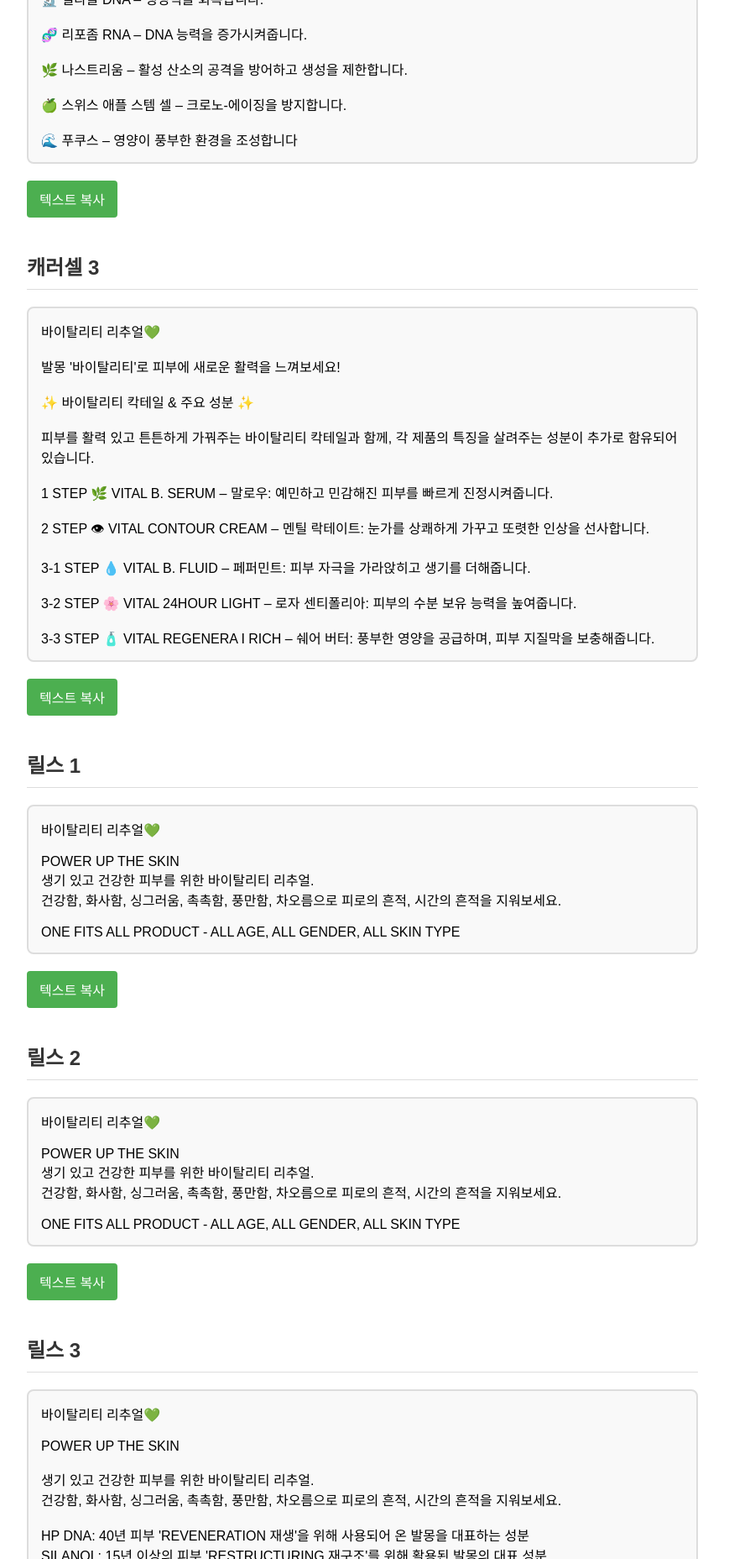
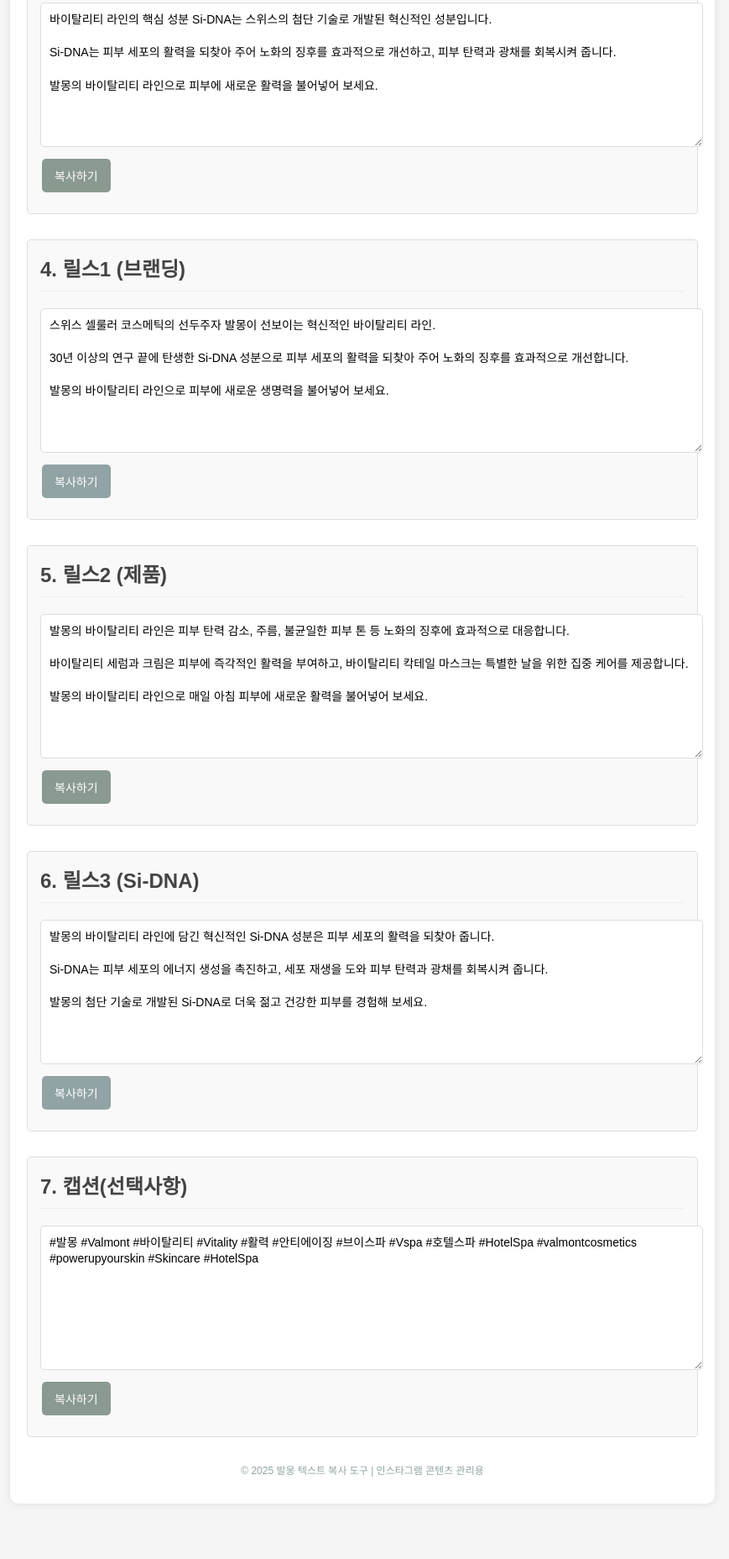
Before and after one commit to hnjungwork/valmont-insta-texts, a plain HTML site: page index.html in a window 1280 px wide. Shown: the part 944-2800 px from the top of the page at 84% size, without its empty margins (208-1077 px from the left). After the commit the page ends 2754 px from the top, so only its background shows below. Drawn offline with Linux system fonts and the light colour scheme.

Commit message:
Update index.html

```diff
--- a/index.html
+++ b/index.html
@@ -3,161 +3,188 @@
 <head>
     <meta charset="UTF-8">
     <meta name="viewport" content="width=device-width, initial-scale=1.0">
-    <title>발몽 텍스트 복사</title>
+    <title>발몽 텍스트 복사 도구</title>
     <style>
         body {
-            font-family: Arial, sans-serif;
+            font-family: 'Arial', sans-serif;
+            margin: 0;
+            padding: 20px;
+            background-color: #f5f5f5;
+            color: #333;
+        }
+        .container {
             max-width: 800px;
             margin: 0 auto;
+            background-color: white;
             padding: 20px;
+            border-radius: 10px;
+            box-shadow: 0 0 10px rgba(0,0,0,0.1);
         }
         h1 {
-            color: #4CAF50;
+            color: #333;
             text-align: center;
+            margin-bottom: 30px;
         }
-        .text-box {
-            border: 2px solid #ddd;
-            border-radius: 8px;
+        .section {
+            margin-bottom: 30px;
+            border: 1px solid #ddd;
+            border-radius: 5px;
             padding: 15px;
-            margin-bottom: 20px;
             background-color: #f9f9f9;
-            white-space: pre-line;
         }
-        .copy-btn {
-            background-color: #4CAF50;
+        h2 {
+            margin-top: 0;
+            color: #444;
+            border-bottom: 1px solid #eee;
+            padding-bottom: 10px;
+        }
+        textarea {
+            width: 100%;
+            height: 150px;
+            padding: 10px;
+            border: 1px solid #ddd;
+            border-radius: 5px;
+            resize: vertical;
+            font-family: 'Arial', sans-serif;
+            font-size: 14px;
+            line-height: 1.4;
+        }
+        button {
+            /* 팬톤 8300 C (메탈릭 그레이 그린) 적용 */
+            background-color: #8A9A90;
             color: white;
             border: none;
             padding: 10px 15px;
-            border-radius: 4px;
+            text-align: center;
+            text-decoration: none;
+            display: inline-block;
+            font-size: 14px;
+            margin: 10px 2px;
             cursor: pointer;
-            font-size: 16px;
-            margin-bottom: 30px;
-            display: block;
+            border-radius: 5px;
+            transition: background-color 0.3s;
         }
-        .copy-btn:hover {
-            background-color: #45a049;
+        button:hover {
+            /* 호버 시 약간 어두운 톤으로 변경 */
+            background-color: #798a80;
+            box-shadow: 0 2px 5px rgba(0,0,0,0.2);
         }
-        h2 {
-            margin-top: 40px;
-            border-bottom: 1px solid #ddd;
-            padding-bottom: 10px;
-            color: #333;
+        .secondary-button {
+            /* 팬톤 5497 C (그레이 그린) 적용 */
+            background-color: #91A3A4;
+        }
+        .secondary-button:hover {
+            /* 호버 시 약간 어두운 톤으로 변경 */
+            background-color: #829394;
+        }
+        .copy-status {
+            color: #8A9A90; /* 메탈릭 그레이 그린 컬러로 상태 메시지 색상 변경 */
+            margin-left: 10px;
+            display: none;
+        }
+        footer {
+            text-align: center;
+            margin-top: 30px;
+            color: #91A3A4; /* 그레이 그린 컬러로 푸터 텍스트 색상 변경 */
+            font-size: 12px;
         }
     </style>
 </head>
 <body>
-    <h1>발몽 바이탈리티 리추얼 텍스트</h1>
+    <div class="container">
+        <h1>발몽 텍스트 복사 도구</h1>
 
-    <h2>캐러셀 1</h2>
-    <div class="text-box" id="text1">VALMONT 바이탈리티 리추얼💚
+        <div class="section">
+            <h2>1. 캐러셀 콘텐츠1(제품+모델)</h2>
+            <textarea id="text1">발몽의 새로운 바이탈리티 라인은 노화의 징후에 대항하는 강력한 솔루션을 제공합니다.
 
-발몽 '바이탈리티'로 피부에 새로운 활력을 느껴보세요!
+피부 표면에 눈에 띄는 주름을 감소시키고, 피부 탄력을 회복시키며, 피부 톤을 균일하게 만들어 젊고 건강한 광채를 선사합니다.
 
-ONE FITS ALL PRODUCT – ALL AGE, ALL GENDER, ALL SKIN TYPE
+바이탈리티 라인의 핵심 성분인 Si-DNA는 피부 세포의 활력을 되찾아 주어 더욱 젊고 건강한 피부로 가꾸어 줍니다.</textarea>
+            <button onclick="copyText('text1')">복사하기</button>
+            <span id="status1" class="copy-status">복사됨!</span>
+        </div>
 
-✨ Vitality Step-by-Step Ritual ✨
+        <div class="section">
+            <h2>2. 캐러셀 콘텐츠2(바이탈리티칵테일)</h2>
+            <textarea id="text2">바이탈리티 칵테일 마스크는 피부를 즉각적으로 활성화시키는 독특한 제형의 마스크입니다.
 
-1 STEP 🌿 VITAL B. SERUM – 리바이탈라이징 페이스 세럼
+피부에 영양을 공급하고 수분을 채워주며, 피부 탄력을 증진시켜 주름을 감소시키고 피부 톤을 균일하게 만들어 줍니다.
 
-2 STEP 👁 VITAL CONTOUR CREAM – 리바이탈라이징 아이 크림
+단 한 번의 사용으로도 피부가 생기 있고 젊어 보이는 효과를 경험할 수 있습니다.</textarea>
+            <button class="secondary-button" onclick="copyText('text2')">복사하기</button>
+            <span id="status2" class="copy-status">복사됨!</span>
+        </div>
 
-3-1 STEP 💧 VITAL B. FLUID – 지·복합성 피부를 위한 산뜻한 울트라-라이트 텍스처
+        <div class="section">
+            <h2>3. 캐러셀 콘텐츠2(제품++성분)</h2>
+            <textarea id="text3">바이탈리티 라인의 핵심 성분 Si-DNA는 스위스의 첨단 기술로 개발된 혁신적인 성분입니다.
 
-3-2 STEP 🌊 VITAL 24HOUR LIGHT – 중·복합성 피부를 위한 촉촉한 멜팅-라이트 텍스처
+Si-DNA는 피부 세포의 활력을 되찾아 주어 노화의 징후를 효과적으로 개선하고, 피부 탄력과 광채를 회복시켜 줍니다.
 
-3-3 STEP 🧴 VITAL REGENERA I RICH – 중·건성 피부를 위한 풍부한 멜팅-리치 텍스처</div>
-    <button class="copy-btn" onclick="copyText('text1')">텍스트 복사</button>
+발몽의 바이탈리티 라인으로 피부에 새로운 활력을 불어넣어 보세요.</textarea>
+            <button onclick="copyText('text3')">복사하기</button>
+            <span id="status3" class="copy-status">복사됨!</span>
+        </div>
 
-    <h2>캐러셀 2</h2>
-    <div class="text-box" id="text2">바이탈리티 리추얼💚
+        <div class="section">
+            <h2>4. 릴스1 (브랜딩)</h2>
+            <textarea id="text4">스위스 셀룰러 코스메틱의 선두주자 발몽이 선보이는 혁신적인 바이탈리티 라인.
 
-발몽 '바이탈리티'로 피부에 새로운 활력을 느껴보세요!
+30년 이상의 연구 끝에 탄생한 Si-DNA 성분으로 피부 세포의 활력을 되찾아 주어 노화의 징후를 효과적으로 개선합니다.
 
-ONE FITS ALL PRODUCT – ALL AGE, ALL GENDER, ALL SKIN TYPE
+발몽의 바이탈리티 라인으로 피부에 새로운 생명력을 불어넣어 보세요.</textarea>
+            <button class="secondary-button" onclick="copyText('text4')">복사하기</button>
+            <span id="status4" class="copy-status">복사됨!</span>
+        </div>
 
-✨ 바이탈리티 칵테일 ✨
+        <div class="section">
+            <h2>5. 릴스2 (제품)</h2>
+            <textarea id="text5">발몽의 바이탈리티 라인은 피부 탄력 감소, 주름, 불균일한 피부 톤 등 노화의 징후에 효과적으로 대응합니다.
 
-🔬 실라놀 DNA – 생명력을 회복합니다.
+바이탈리티 세럼과 크림은 피부에 즉각적인 활력을 부여하고, 바이탈리티 칵테일 마스크는 특별한 날을 위한 집중 케어를 제공합니다.
 
-🧬 리포좀 RNA – DNA 능력을 증가시켜줍니다.
+발몽의 바이탈리티 라인으로 매일 아침 피부에 새로운 활력을 불어넣어 보세요.</textarea>
+            <button onclick="copyText('text5')">복사하기</button>
+            <span id="status5" class="copy-status">복사됨!</span>
+        </div>
 
-🌿 나스트리움 – 활성 산소의 공격을 방어하고 생성을 제한합니다.
+        <div class="section">
+            <h2>6. 릴스3 (Si-DNA)</h2>
+            <textarea id="text6">발몽의 바이탈리티 라인에 담긴 혁신적인 Si-DNA 성분은 피부 세포의 활력을 되찾아 줍니다.
 
-🍏 스위스 애플 스템 셀 – 크로노-에이징을 방지합니다.
+Si-DNA는 피부 세포의 에너지 생성을 촉진하고, 세포 재생을 도와 피부 탄력과 광채를 회복시켜 줍니다.
 
-🌊 푸쿠스 – 영양이 풍부한 환경을 조성합니다</div>
-    <button class="copy-btn" onclick="copyText('text2')">텍스트 복사</button>
+발몽의 첨단 기술로 개발된 Si-DNA로 더욱 젊고 건강한 피부를 경험해 보세요.</textarea>
+            <button class="secondary-button" onclick="copyText('text6')">복사하기</button>
+            <span id="status6" class="copy-status">복사됨!</span>
+        </div>
 
-    <h2>캐러셀 3</h2>
-    <div class="text-box" id="text3">바이탈리티 리추얼💚
+        <div class="section">
+            <h2>7. 캡션(선택사항)</h2>
+            <textarea id="text7">#발몽 #Valmont #바이탈리티 #Vitality #활력 #안티에이징 #브이스파 #Vspa #호텔스파 #HotelSpa #valmontcosmetics #powerupyourskin #Skincare #HotelSpa</textarea>
+            <button onclick="copyText('text7')">복사하기</button>
+            <span id="status7" class="copy-status">복사됨!</span>
+        </div>
 
-발몽 '바이탈리티'로 피부에 새로운 활력을 느껴보세요!
-
-✨ 바이탈리티 칵테일 & 주요 성분 ✨
-
-피부를 활력 있고 튼튼하게 가꿔주는 바이탈리티 칵테일과 함께, 각 제품의 특징을 살려주는 성분이 추가로 함유되어 있습니다.
-
-1 STEP 🌿 VITAL B. SERUM – 말로우: 예민하고 민감해진 피부를 빠르게 진정시켜줍니다.
-
-2 STEP 👁 VITAL CONTOUR CREAM – 멘틸 락테이트: 눈가를 상쾌하게 가꾸고 또렷한 인상을 선사합니다.
-
-3-1 STEP 💧 VITAL B. FLUID – 페퍼민트: 피부 자극을 가라앉히고 생기를 더해줍니다.
-
-3-2 STEP 🌸 VITAL 24HOUR LIGHT – 로자 센티폴리아: 피부의 수분 보유 능력을 높여줍니다.
-
-3-3 STEP 🧴 VITAL REGENERA I RICH – 쉐어 버터: 풍부한 영양을 공급하며, 피부 지질막을 보충해줍니다.</div>
-    <button class="copy-btn" onclick="copyText('text3')">텍스트 복사</button>
-
-    <h2>릴스 1</h2>
-    <div class="text-box" id="text4">바이탈리티 리추얼💚
-
-POWER UP THE SKIN
-생기 있고 건강한 피부를 위한 바이탈리티 리추얼.
-건강함, 화사함, 싱그러움, 촉촉함, 풍만함, 차오름으로 피로의 흔적, 시간의 흔적을 지워보세요.
-
-ONE FITS ALL PRODUCT - ALL AGE, ALL GENDER, ALL SKIN TYPE</div>
-    <button class="copy-btn" onclick="copyText('text4')">텍스트 복사</button>
-
-    <h2>릴스 2</h2>
-    <div class="text-box" id="text5">바이탈리티 리추얼💚
-
-POWER UP THE SKIN
-생기 있고 건강한 피부를 위한 바이탈리티 리추얼.
-건강함, 화사함, 싱그러움, 촉촉함, 풍만함, 차오름으로 피로의 흔적, 시간의 흔적을 지워보세요.
-
-ONE FITS ALL PRODUCT - ALL AGE, ALL GENDER, ALL SKIN TYPE</div>
-    <button class="copy-btn" onclick="copyText('text5')">텍스트 복사</button>
-
-    <h2>릴스 3</h2>
-    <div class="text-box" id="text6">바이탈리티 리추얼💚
-
-POWER UP THE SKIN
-
-생기 있고 건강한 피부를 위한 바이탈리티 리추얼.
-건강함, 화사함, 싱그러움, 촉촉함, 풍만함, 차오름으로 피로의 흔적, 시간의 흔적을 지워보세요.
-
-HP DNA: 40년 피부 'REVENERATION 재생'을 위해 사용되어 온 발몽을 대표하는 성분
-SILANOL: 15년 이상의 피부 'RESTRUCTURING 재구조'를 위해 활용된 발몽의 대표 성분
-
-HP DNA + SILANOL = Si DNA : Cell Booster
--ATP 보호: 세포 에너지
--세포 증식: 젊은 세포 증가
--항산화: 세포 보호
--디톡스: 자가포식
--세포 커뮤니케이션: 세포 교환 촉진</div>
-    <button class="copy-btn" onclick="copyText('text6')">텍스트 복사</button>
+        <footer>
+            <p>© 2025 발몽 텍스트 복사 도구 | 인스타그램 콘텐츠 관리용</p>
+        </footer>
+    </div>
 
     <script>
-        function copyText(elementId) {
-            const text = document.getElementById(elementId).innerText;
-            navigator.clipboard.writeText(text)
-                .then(() => {
-                    alert('텍스트가 복사되었습니다!');
-                })
-                .catch(err => {
-                    console.error('텍스트 복사 실패:', err);
-                    alert('텍스트 복사에 실패했습니다. 수동으로 복사해주세요.');
-                });
+        function copyText(id) {
+            var textarea = document.getElementById(id);
+            textarea.select();
+            document.execCommand("copy");
+
+            var statusId = "status" + id.substring(4);
+            var status = document.getElementById(statusId);
+            status.style.display = "inline";
+
+            setTimeout(function() {
+                status.style.display = "none";
+            }, 2000);
         }
     </script>
 </body>
```
